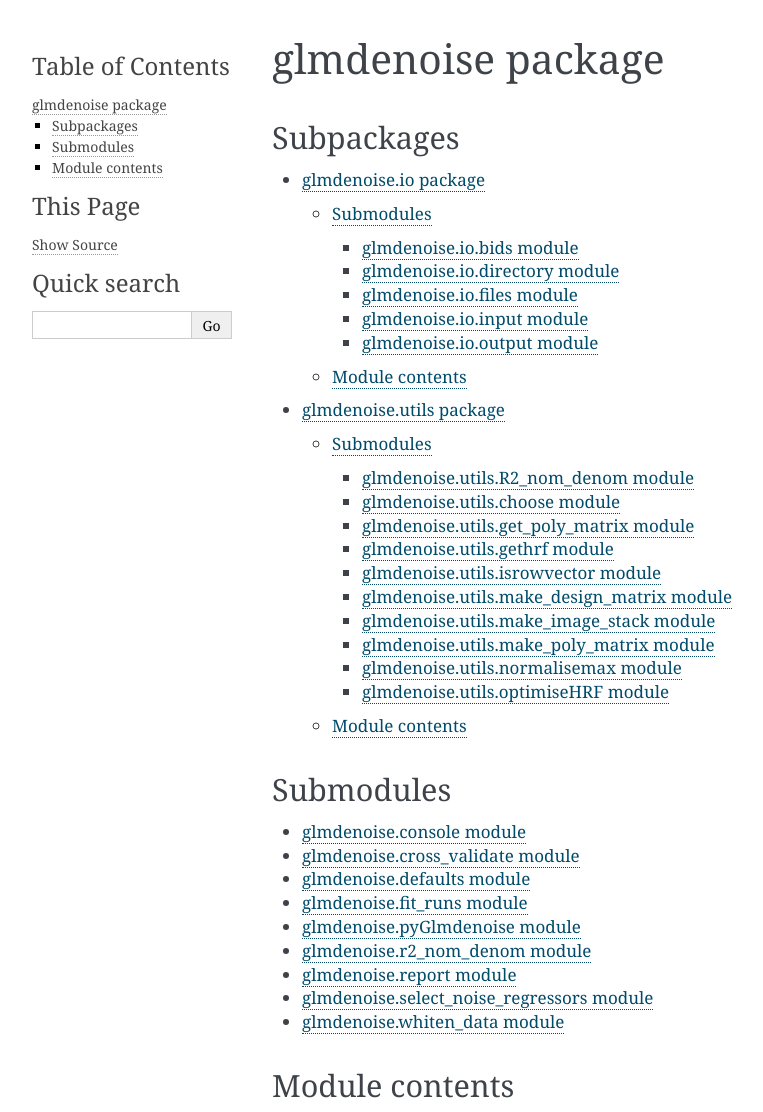
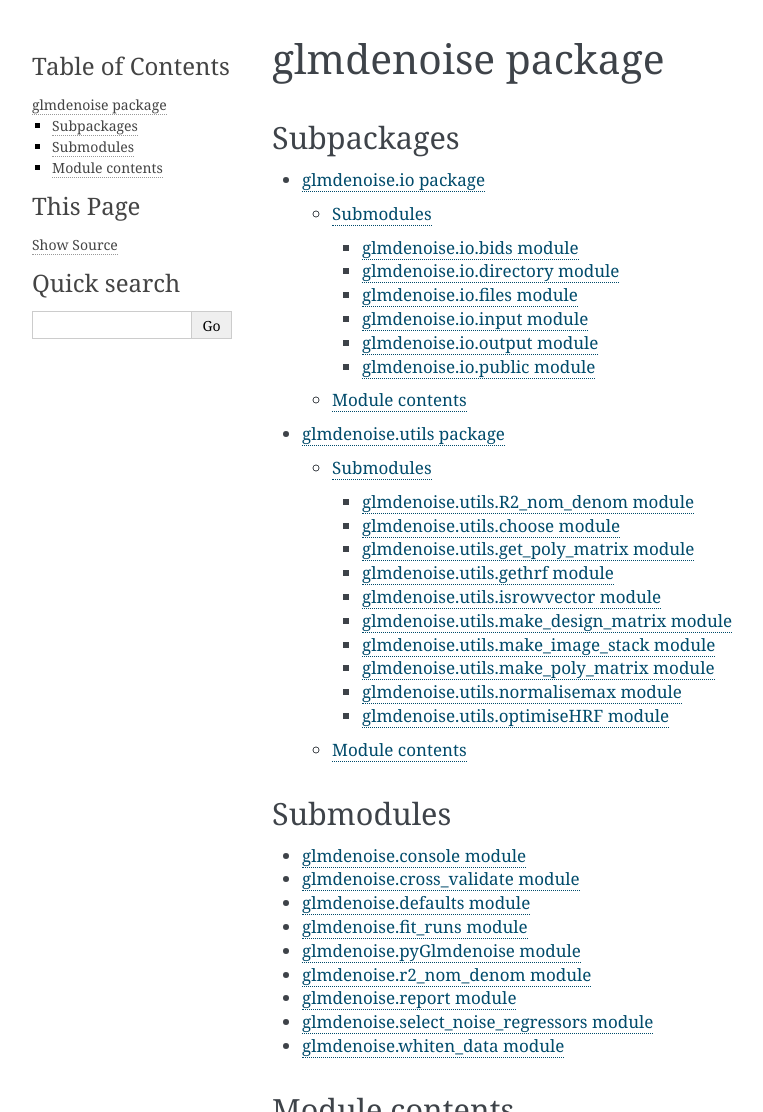
Before and after one commit to Charestlab/pyGLMdenoise, a Sphinx documentation site: the page built from docs/source/glmdenoise.rst, in a window 1280 px wide, cut to the strip 0-1112 px from the top of the page. Shown: the whole strip, without its empty margins (148-911 px from the left). Built offline with Sphinx 7.4.7, drawn with Linux system fonts in a browser that asks for light colours.

Commit message:
new public dataset api docstrings

```diff
--- /dev/null
+++ b/docs/source/glmdenoise.io.public.rst
@@ -0,0 +1,7 @@
+glmdenoise.io.public module
+===========================
+
+.. automodule:: glmdenoise.io.public
+    :members:
+    :undoc-members:
+    :show-inheritance:
--- a/docs/source/glmdenoise.io.rst
+++ b/docs/source/glmdenoise.io.rst
@@ -11,6 +11,7 @@ Submodules
    glmdenoise.io.files
    glmdenoise.io.input
    glmdenoise.io.output
+   glmdenoise.io.public
 
 Module contents
 ---------------
```
